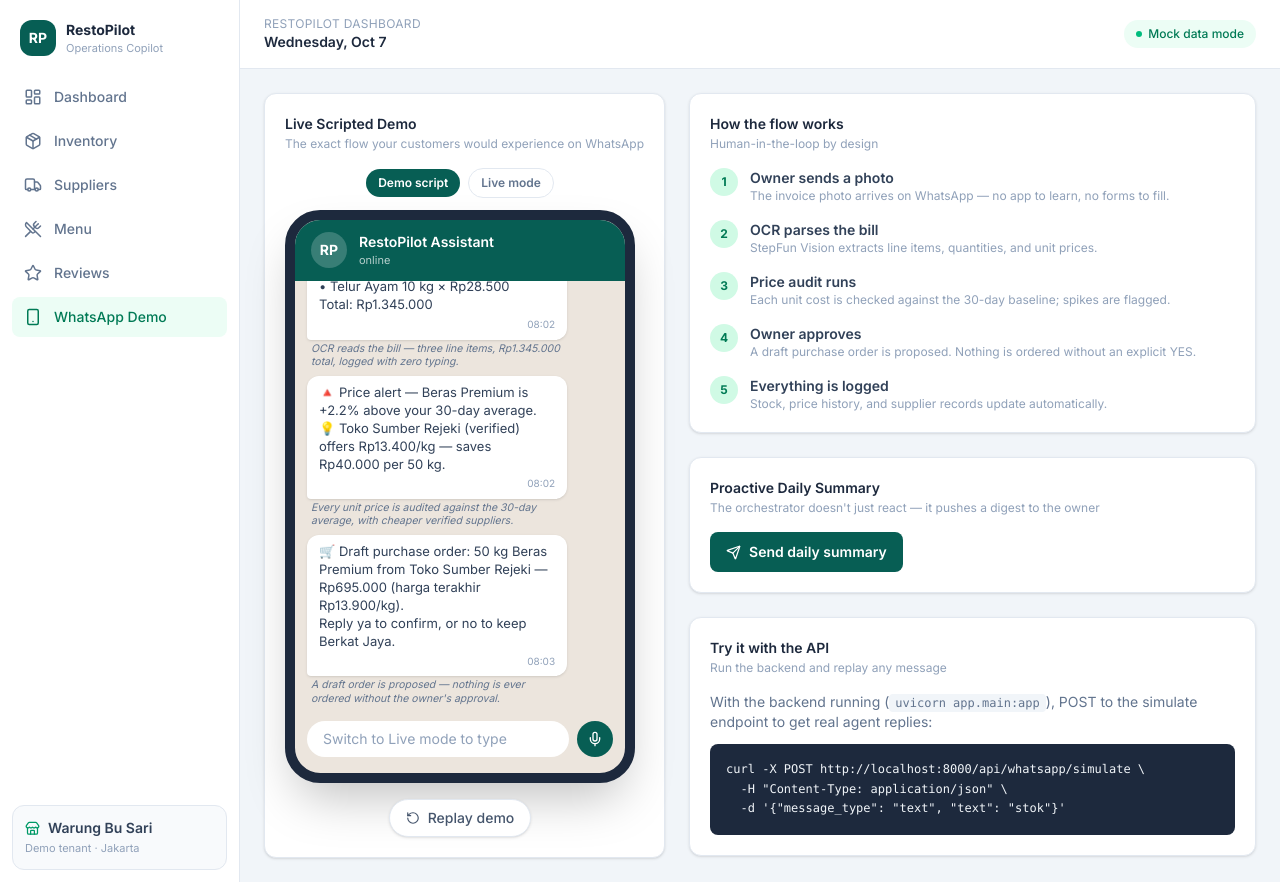
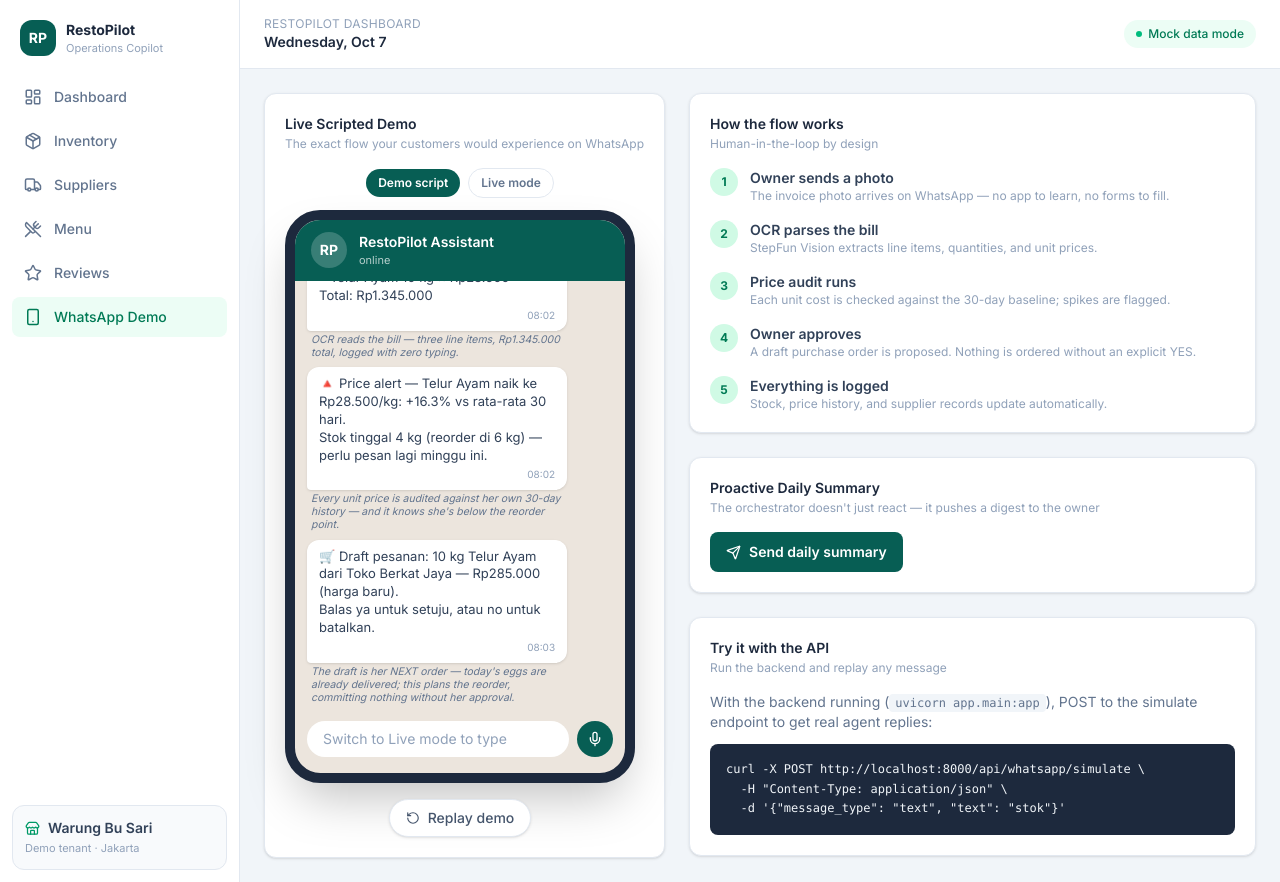
Before and after one commit to annabelleonardi/RestoPilot, a React (Vite) app in the folder frontend/: page /whatsapp in a window 1280 px wide. Built offline with nearby package versions, Linux system fonts and the light colour scheme.

Commit message:
Scripted chat: spike draft is the NEXT-order reorder (Telur, matching live payload) — invoice is a past purchase, not re-bought

```diff
--- a/frontend/src/components/whatsapp/WhatsAppChat.tsx
+++ b/frontend/src/components/whatsapp/WhatsAppChat.tsx
@@ -22,13 +22,13 @@
   },
   {
     id: 3, from: "bot", kind: "card", time: "08:02",
-    text: "🔺 Price alert — Beras Premium is +2.2% above your 30-day average.\n💡 Toko Sumber Rejeki (verified) offers Rp13.400/kg — saves Rp40.000 per 50 kg.",
-    caption: "Every unit price is audited against the 30-day average, with cheaper verified suppliers.",
+    text: "🔺 Price alert — Telur Ayam naik ke Rp28.500/kg: +16.3% vs rata-rata 30 hari.\nStok tinggal 4 kg (reorder di 6 kg) — perlu pesan lagi minggu ini.",
+    caption: "Every unit price is audited against her own 30-day history — and it knows she's below the reorder point.",
   },
   {
     id: 4, from: "bot", kind: "card", time: "08:03",
-    text: "🛒 Draft purchase order: 50 kg Beras Premium from Toko Sumber Rejeki — Rp695.000 (harga terakhir Rp13.900/kg).\nReply ya to confirm, or no to keep Berkat Jaya.",
-    caption: "A draft order is proposed — nothing is ever ordered without the owner's approval.",
+    text: "🛒 Draft pesanan: 10 kg Telur Ayam dari Toko Berkat Jaya — Rp285.000 (harga baru).\nBalas ya untuk setuju, atau no untuk batalkan.",
+    caption: "The draft is her NEXT order — today's eggs are already delivered; this plans the reorder, committing nothing without her approval.",
   },
   {
     id: 5, from: "owner", kind: "text", time: "08:05", text: "ya",
@@ -36,7 +36,7 @@
   },
   {
     id: 6, from: "bot", kind: "card", time: "08:05",
-    text: "✅ PO dicatat — pembayaran masuk daftar tagihan di dashboard.",
+    text: "✅ Siap! Pesanan Telur Ayam disetujui — PO dicatat, pembayaran masuk daftar tagihan di dashboard.",
     caption: "Order recorded — the payment now sits in the bills list on the dashboard.",
   },
   {
```
